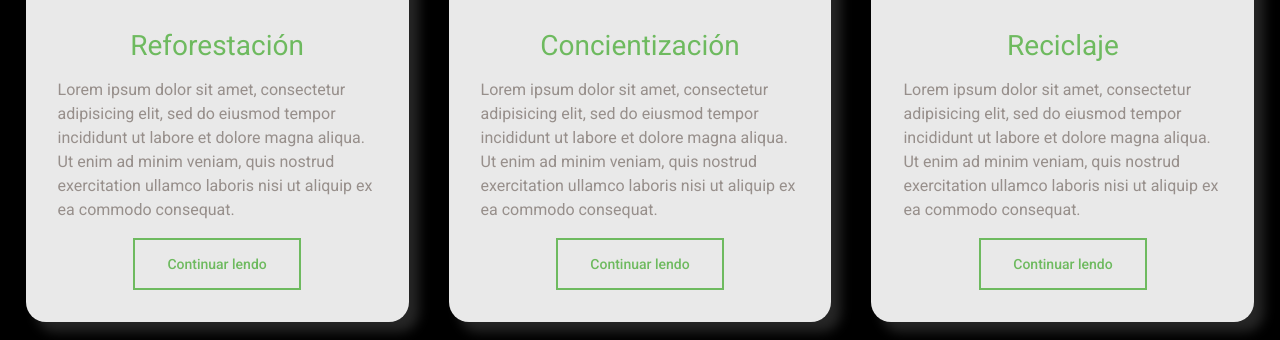
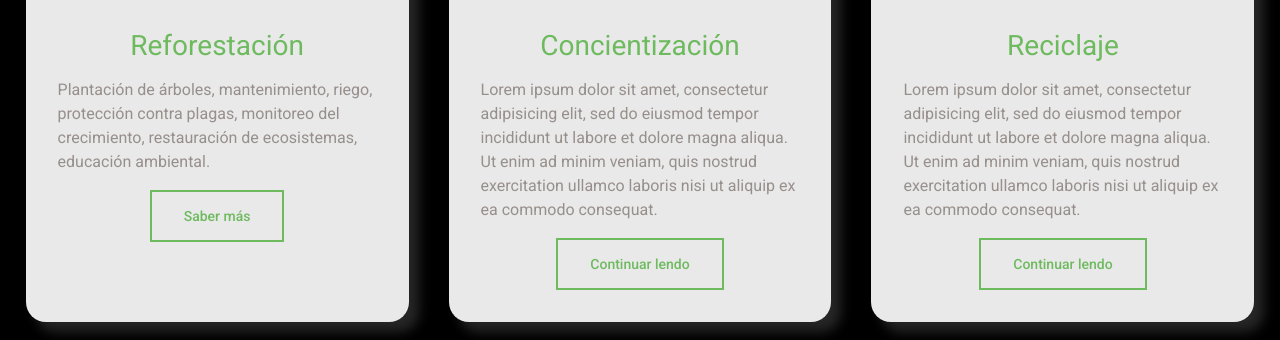
Before and after one commit to ericgabrieldasilva/Florest, a plain HTML site: page index.html in a window 1280 px wide. Shown: the part 1098-1438 px from the top of the page. Drawn offline with nearby package versions, Linux system fonts and the light colour scheme.

Commit message:
Update index.html

```diff
--- a/index.html
+++ b/index.html
@@ -70,11 +70,9 @@
 					<div class="img-about" style="background-image: url('assets/images/img-about1.jpg');"></div><!--img-about-->
 					<div class="text-about">
 						<h2>Reforestación</h2>
-						<p>Lorem ipsum dolor sit amet, consectetur adipisicing elit, sed do eiusmod
-						tempor incididunt ut labore et dolore magna aliqua. Ut enim ad minim veniam,
-						quis nostrud exercitation ullamco laboris nisi ut aliquip ex ea commodo
-						consequat.</p>
-						<a href="#">Continuar lendo</a>
+						<p>Plantación de árboles, mantenimiento, riego, protección contra plagas,
+						 monitoreo del crecimiento, restauración de ecosistemas, educación ambiental.</p>
+						<a href="blog.r3colecta.com">Saber más</a>
 					</div><!--text-about-->
 				</div><!--box-about-single-->
 
```
